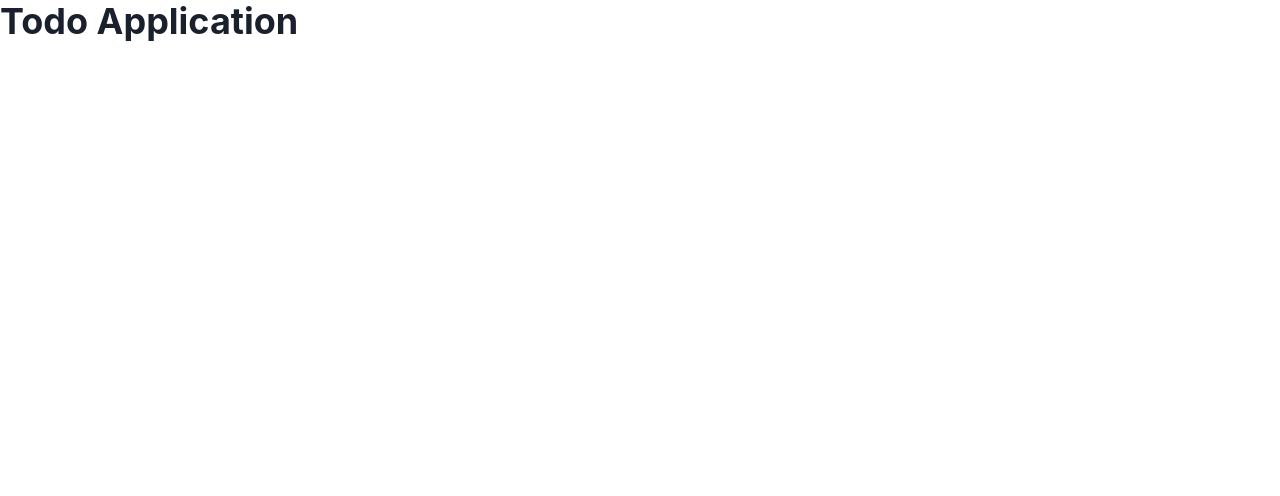
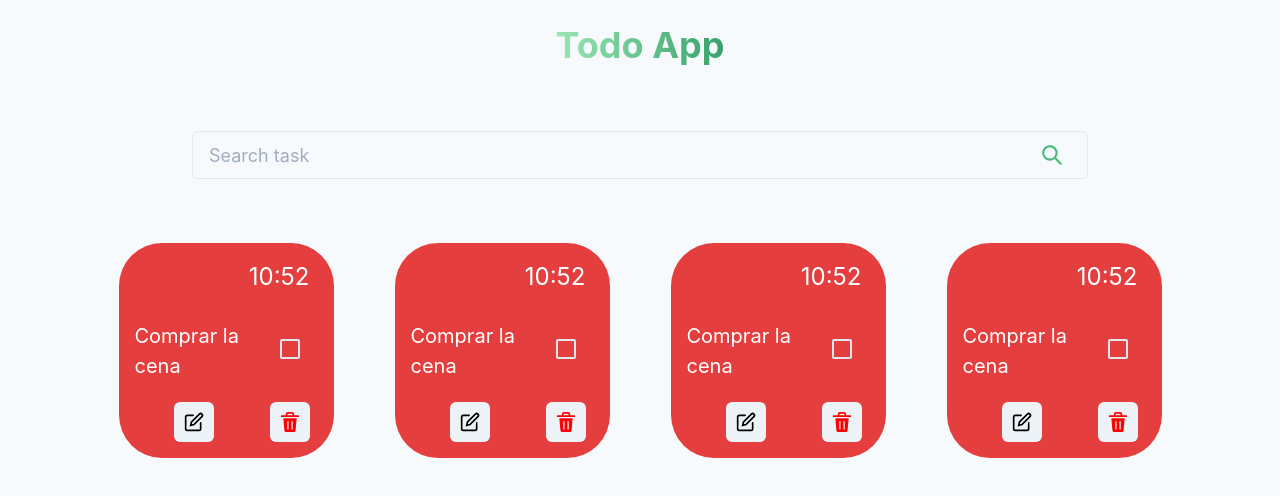
Before and after one commit to AnibalDBXD/electron-todo-app, a React (Create React App) app: page / in a window 1280 px wide. Shown: the top 496 px of the page. Built offline with nearby package versions, Linux system fonts and the light colour scheme.

Commit message:
Add styles to home

```diff
--- a/src/pages/Home.tsx
+++ /dev/null
@@ -1,9 +0,0 @@
-import { Heading } from "@chakra-ui/react";
-
-const Home = () => (
-  <Heading>
-    Todo Application
-  </Heading>
-);
-
-export default Home;
--- /dev/null
+++ b/src/pages/Home/HeaderInput/index.tsx
@@ -0,0 +1,24 @@
+import {
+  IconButton, InputRightElement, Input, InputGroup,
+} from "@chakra-ui/react";
+import { SearchIcon } from "@chakra-ui/icons";
+
+const HeaderInput = () => (
+  <InputGroup w="70%" size="lg">
+    <Input
+      pr="4.5rem"
+      placeholder="Search task"
+    />
+    <InputRightElement width="4.5rem">
+      <IconButton
+        backgroundColor="transparent"
+        color="green.400"
+        aria-label="Add task icon"
+        fontSize="20px"
+        icon={<SearchIcon />}
+      />
+    </InputRightElement>
+  </InputGroup>
+);
+
+export default HeaderInput;
--- /dev/null
+++ b/src/pages/Home/Home.tsx
@@ -0,0 +1,29 @@
+import {
+  Text, Flex, Heading, Center,
+} from "@chakra-ui/react";
+import List from "./List";
+import HeaderInput from "./HeaderInput";
+
+const Home = () => (
+  <Flex backgroundColor="gray.50" h="100vh" gridGap={16} direction="column" as="main">
+    <Center as="header">
+      <Heading>
+        <Text
+          bgGradient="linear(to-l, green.500 , green.200)"
+          bgClip="text"
+          marginTop={6}
+        >
+          Todo App
+        </Text>
+      </Heading>
+    </Center>
+    <Center>
+      <HeaderInput />
+    </Center>
+    <Center>
+      <List />
+    </Center>
+  </Flex>
+);
+
+export default Home;
--- /dev/null
+++ b/src/pages/Home/List/Task/index.tsx
@@ -0,0 +1,40 @@
+import {
+  Text, Checkbox, Grid, IconButton, GridItem,
+} from "@chakra-ui/react";
+import { EditIcon, DeleteIcon } from "@chakra-ui/icons";
+
+const Task = () => (
+  <Grid gridGap={2} templateColumns="repeat(3, 1fr)" templateRows="repeat(3, 1fr)" padding={4} backgroundColor="red.500" borderRadius="20%" w="215px" h="215px">
+    <GridItem paddingRight={2} alignSelf="flex-start" justifySelf="flex-end" colSpan={3}>
+      <Text color="white" fontSize={24}>10:52</Text>
+    </GridItem>
+    <GridItem alignSelf="center" justifySelf="center" colSpan={2}>
+      <Text color="white" textOverflow="clip" fontSize={20}>Comprar la cena </Text>
+    </GridItem>
+    <GridItem alignSelf="center" justifySelf="center">
+      <Checkbox size="lg" />
+    </GridItem>
+    <GridItem
+      colSpan={2}
+      justifySelf="center"
+      alignSelf="flex-end"
+    >
+      <IconButton
+        color="black"
+        aria-label="Settings"
+        fontSize="20px"
+        icon={<EditIcon />}
+      />
+    </GridItem>
+    <GridItem justifySelf="center" alignSelf="flex-end">
+      <IconButton
+        color="red"
+        aria-label="Delete"
+        fontSize="20px"
+        icon={<DeleteIcon />}
+      />
+    </GridItem>
+  </Grid>
+);
+
+export default Task;
--- /dev/null
+++ b/src/pages/Home/List/index.tsx
@@ -0,0 +1,13 @@
+import { SimpleGrid } from "@chakra-ui/react";
+import Task from "./Task";
+
+const List = () => (
+  <SimpleGrid w="80vw" spacing={20} columns={[1, 2, 3, 4]} justifyItems="center">
+    <Task />
+    <Task />
+    <Task />
+    <Task />
+  </SimpleGrid>
+);
+
+export default List;
--- a/src/routes/routes.ts
+++ b/src/routes/routes.ts
@@ -2,7 +2,7 @@ import React from "react";
 import PATHS from "./paths";
 import IRoute from "./types";
 
-const Home = React.lazy(() => import("../pages/Home"));
+const Home = React.lazy(() => import("../pages/Home/Home"));
 
 const ROUTES: IRoute[] = [
   {
```
Also changed, not shown: src/context/TaskContext/TaskContext.ts (added).
